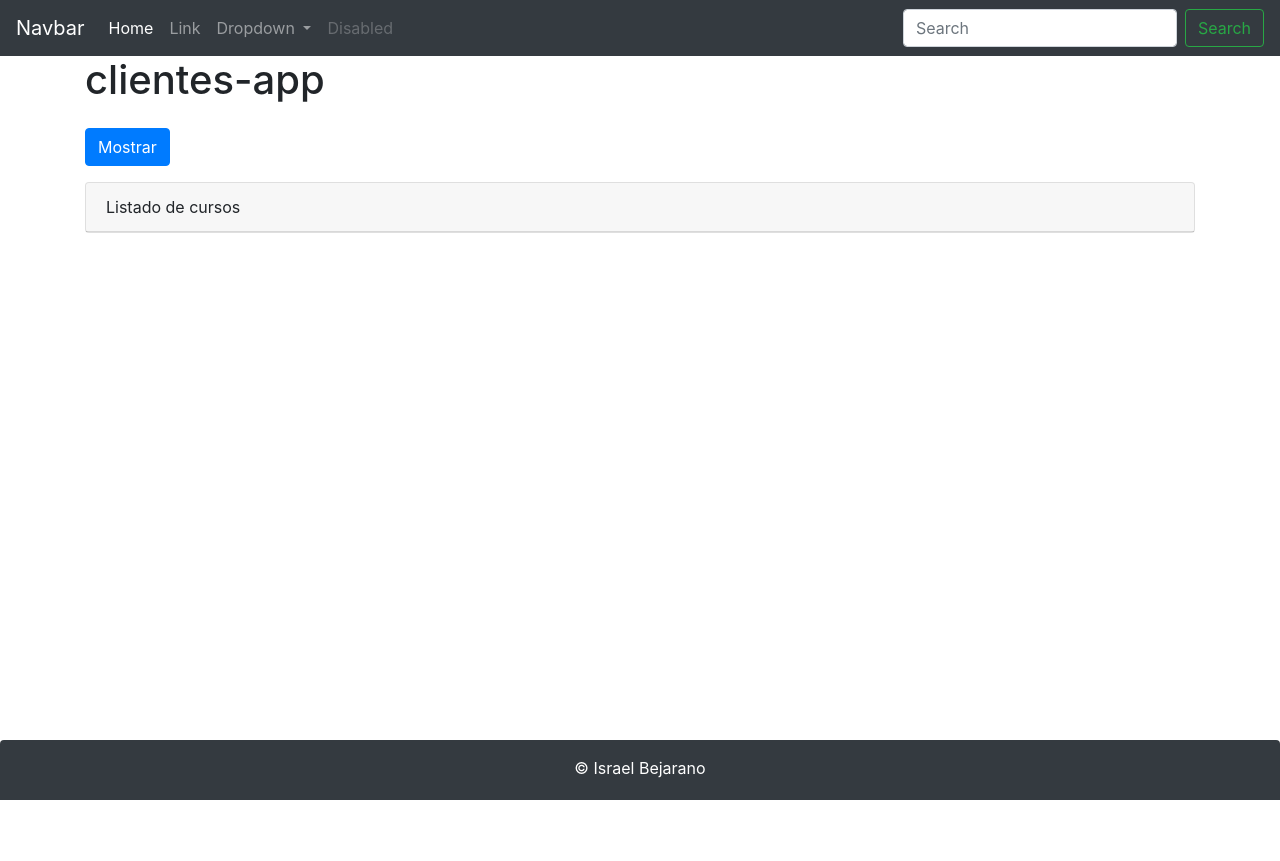
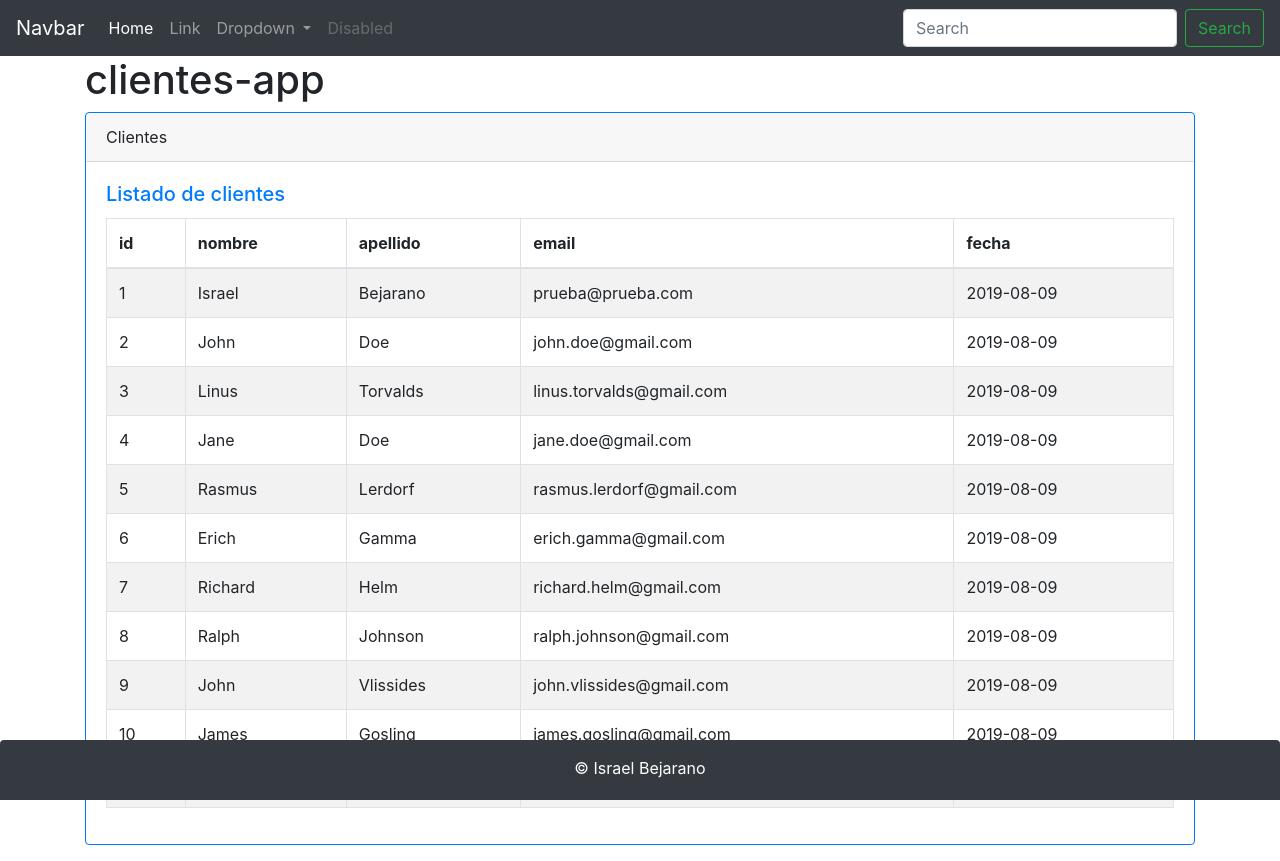
Before and after one commit to israelbejarano/angular-clientes-app, an Angular app: page / in a window 1280 px wide. Before the commit the page ends 800 px from the top, so only its background shows below. Built offline with nearby package versions, Linux system fonts and the light colour scheme.

Commit message:
mostrar la lista de clientes

```diff
--- a/src/app/app.component.html
+++ b/src/app/app.component.html
@@ -3,7 +3,7 @@
     <h1>
         {{ title }}
     </h1>
-    <app-directiva></app-directiva>
+    <app-clientes></app-clientes>
 
 </div>
 <app-footer></app-footer>
--- a/src/app/clientes/clientes.component.html
+++ b/src/app/clientes/clientes.component.html
@@ -1,3 +1,26 @@
-<p>
-  clientes works!
-</p>
+<div class="card border-primary mb-3">
+    <div class="card-header">Clientes</div>
+    <div class="card-body text-primary">
+        <h5 class="card-title">Listado de clientes</h5>
+        <table class="table table-bordered table-striped">
+            <thead>
+                <tr>
+                    <th>id</th>
+                    <th>nombre</th>
+                    <th>apellido</th>
+                    <th>email</th>
+                    <th>fecha</th>
+                </tr>
+            </thead>
+            <tbody>
+                <tr *ngFor="let cliente of clientes">
+                    <td>{{cliente.id}}</td>
+                    <td>{{cliente.nombre}}</td>
+                    <td>{{cliente.apellido}}</td>
+                    <td>{{cliente.email}}</td>
+                    <td>{{cliente.createAt}}</td>
+                </tr>
+            </tbody>
+        </table>
+    </div>
+</div>
--- a/src/app/clientes/clientes.component.ts
+++ b/src/app/clientes/clientes.component.ts
@@ -1,4 +1,5 @@
 import { Component, OnInit } from '@angular/core';
+import { Cliente } from './cliente';
 
 @Component({
   selector: 'app-clientes',
@@ -7,6 +8,20 @@ import { Component, OnInit } from '@angular/core';
 })
 export class ClientesComponent implements OnInit {
 
+  clientes: Cliente[] = [
+    {id: 1, nombre: 'Israel', apellido: 'Bejarano', email: 'prueba@prueba.com', createAt: '2019-08-09'},
+    {id: 2, nombre: 'John', apellido: 'Doe', email: 'john.doe@gmail.com', createAt: '2019-08-09'},
+    {id: 3, nombre: 'Linus', apellido: 'Torvalds', email: 'linus.torvalds@gmail.com', createAt: '2019-08-09'},
+    {id: 4, nombre: 'Jane', apellido: 'Doe', email: 'jane.doe@gmail.com', createAt: '2019-08-09'},
+    {id: 5, nombre: 'Rasmus', apellido: 'Lerdorf', email: 'rasmus.lerdorf@gmail.com', createAt: '2019-08-09'},
+    {id: 6, nombre: 'Erich', apellido: 'Gamma', email: 'erich.gamma@gmail.com', createAt: '2019-08-09'},
+    {id: 7, nombre: 'Richard', apellido: 'Helm', email: 'richard.helm@gmail.com', createAt: '2019-08-09'},
+    {id: 8, nombre: 'Ralph', apellido: 'Johnson', email: 'ralph.johnson@gmail.com', createAt: '2019-08-09'},
+    {id: 9, nombre: 'John', apellido: 'Vlissides', email: 'john.vlissides@gmail.com', createAt: '2019-08-09'},
+    {id: 10, nombre: 'James', apellido: 'Gosling', email: 'james.gosling@gmail.com', createAt: '2019-08-09'},
+    {id: 11, nombre: 'Bruce', apellido: 'Lee', email: 'bruce.lee@gmail.com', createAt: '2019-08-09'},
+  ];
+
   constructor() { }
 
   ngOnInit() {
```
